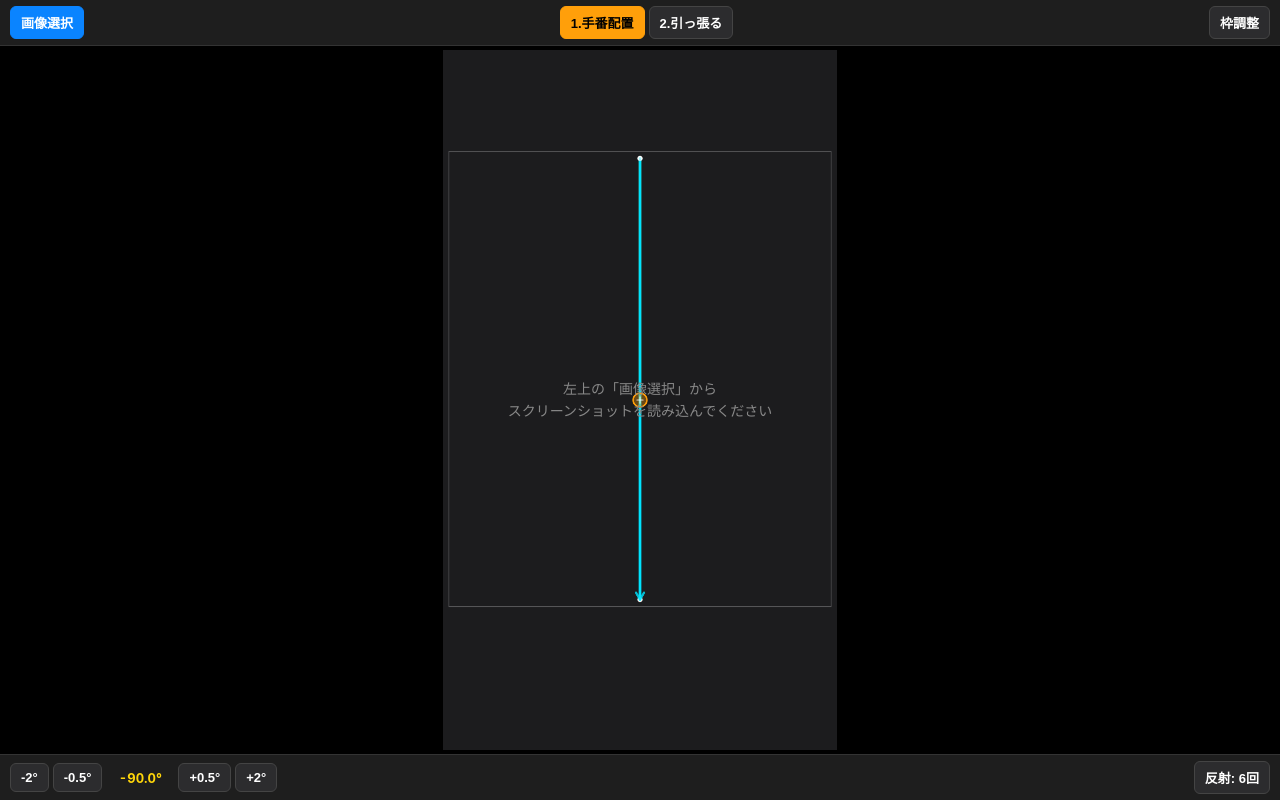
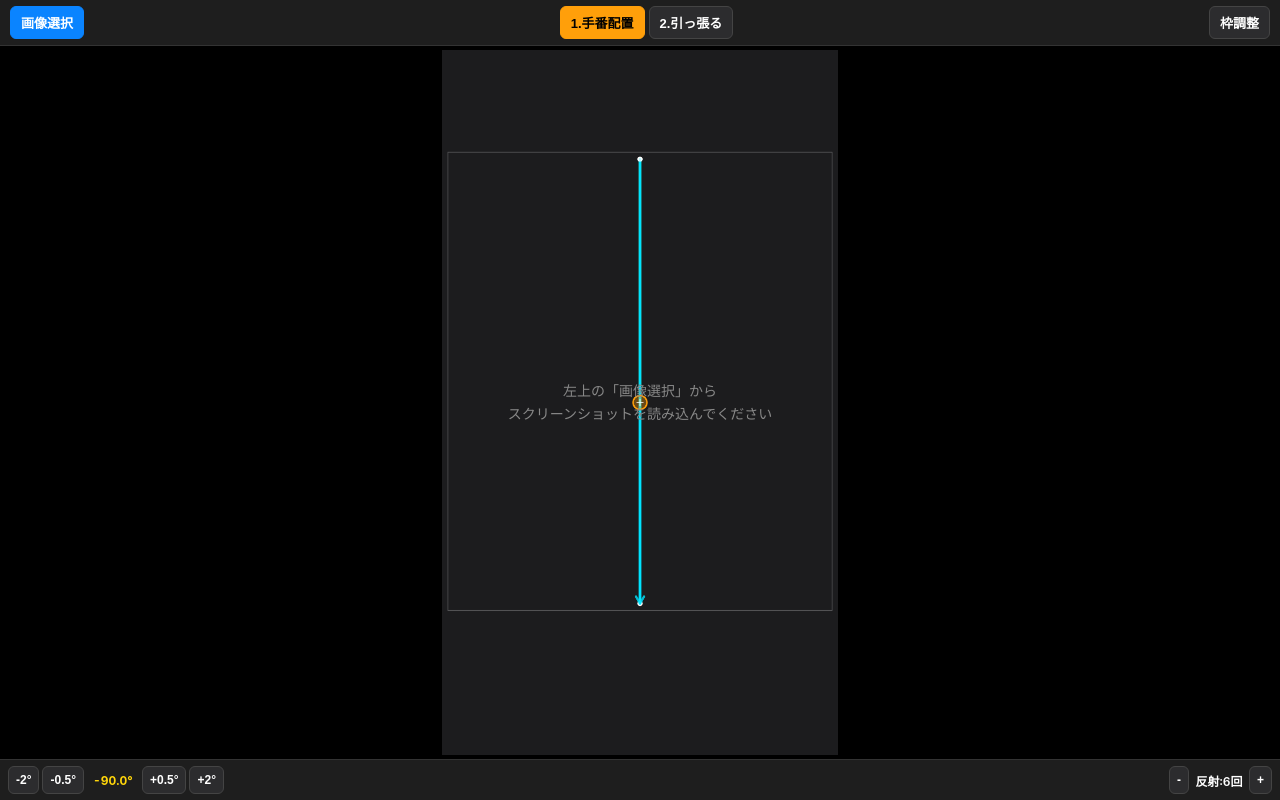
Before and after one commit to SakakiNull/sim-tool, a plain HTML site: page index.html in a window 1280 px wide. Drawn offline with Linux system fonts and the light colour scheme.

Commit message:
Update index.html

```diff
--- a/index.html
+++ b/index.html
@@ -58,6 +58,10 @@
     }
     .btn.mini {
       padding: 3px 8px;
+      font-size: 12px;
+    }
+    .btn.compact {
+      padding: 6px 7px;
       font-size: 12px;
     }
     input[type="file"] {
@@ -131,24 +135,32 @@
       display: flex;
       align-items: center;
       justify-content: space-between;
-      gap: 6px;
-      padding: 6px 10px;
+      gap: 4px;
+      padding: 6px 8px;
       background-color: #1e1e1e;
       border-top: 1px solid #333;
       flex-shrink: 0;
     }
     .angle-display {
-      font-size: 13px;
+      font-size: 12px;
       font-variant-numeric: tabular-nums;
-      min-width: 68px;
+      min-width: 52px;
       text-align: center;
       color: #ffd60a;
       font-weight: bold;
     }
-    .fine-controls {
+    .bounce-display {
+      font-size: 12px;
+      font-variant-numeric: tabular-nums;
+      min-width: 54px;
+      text-align: center;
+      color: #fff;
+      font-weight: 600;
+    }
+    .fine-controls, .bounce-controls {
       display: flex;
       align-items: center;
-      gap: 4px;
+      gap: 3px;
     }
   </style>
 </head>
@@ -224,13 +236,17 @@
   <!-- 下部微調整バー -->
   <div class="bottom-bar">
     <div class="fine-controls">
-      <button id="angleMinusLarge" class="btn">-2°</button>
-      <button id="angleMinus" class="btn">-0.5°</button>
+      <button id="angleMinusLarge" class="btn compact">-2°</button>
+      <button id="angleMinus" class="btn compact">-0.5°</button>
       <div id="angleText" class="angle-display">-90.0°</div>
-      <button id="anglePlus" class="btn">+0.5°</button>
-      <button id="anglePlusLarge" class="btn">+2°</button>
+      <button id="anglePlus" class="btn compact">+0.5°</button>
+      <button id="anglePlusLarge" class="btn compact">+2°</button>
     </div>
-    <button id="bounceBtn" class="btn">反射: 6回</button>
+    <div class="bounce-controls">
+      <button id="bounceMinus" class="btn compact">-</button>
+      <div id="bounceText" class="bounce-display">反射:6回</div>
+      <button id="bouncePlus" class="btn compact">+</button>
+    </div>
   </div>
 
   <script>
@@ -250,7 +266,6 @@
     let dragStart = null;
     let dragCurrent = null;
 
-    // モンストの壁判定に近づけた初期値
     const defaultConfig = {
       wallTop: 14.5,
       wallBottom: 79.5,
@@ -261,7 +276,6 @@
 
     const config = { ...defaultConfig };
 
-    // 新しい保存キーを使用して古い設定の上書きを防ぐ
     const STORAGE_KEY = 'sim_wall_config_v2';
     const savedConfig = localStorage.getItem(STORAGE_KEY);
     if (savedConfig) {
@@ -366,14 +380,15 @@
     document.getElementById('anglePlus').addEventListener('click', () => updateAngle(angleDeg + 0.5));
     document.getElementById('anglePlusLarge').addEventListener('click', () => updateAngle(angleDeg + 2.0));
 
-    const bounceBtn = document.getElementById('bounceBtn');
-    const bounceOptions = [3, 6, 10, 15];
-    bounceBtn.addEventListener('click', () => {
-      const nextIdx = (bounceOptions.indexOf(maxBounces) + 1) % bounceOptions.length;
-      maxBounces = bounceOptions[nextIdx];
-      bounceBtn.textContent = `反射: ${maxBounces}回`;
+    // 反射回数の自由調整（3〜15回）
+    const bounceText = document.getElementById('bounceText');
+    function updateBounces(newCount) {
+      maxBounces = Math.max(3, Math.min(15, newCount));
+      bounceText.textContent = `反射:${maxBounces}回`;
       draw();
-    });
+    }
+    document.getElementById('bounceMinus').addEventListener('click', () => updateBounces(maxBounces - 1));
+    document.getElementById('bouncePlus').addEventListener('click', () => updateBounces(maxBounces + 1));
 
     function getCanvasCoords(e) {
       const rect = canvas.getBoundingClientRect();
@@ -446,9 +461,7 @@
       isDragging = false;
       canvas.releasePointerCapture(e.pointerId);
 
-      if (mode === 'place') {
-        setMode('aim');
-      }
+      // 手番配置後もモードは自動切り替えしない
       dragStart = null;
       dragCurrent = null;
       draw();
@@ -511,12 +524,10 @@
 
       const isSettingsOpen = settingsPanel.classList.contains('open');
       if (isSettingsOpen) {
-        // 赤線：壁そのものの境界
         ctx.strokeStyle = 'rgba(255, 69, 58, 0.9)';
         ctx.lineWidth = Math.max(2.5, canvas.width * 0.0035);
         ctx.strokeRect(wLeft, wTop, wRight - wLeft, wBottom - wTop);
 
-        // 緑点線：実際にボールの中心（白丸）が折り返す有効境界線
         ctx.save();
         ctx.setLineDash([6, 6]);
         ctx.strokeStyle = 'rgba(50, 215, 75, 0.95)';
@@ -535,7 +546,7 @@
       for (let i = 0; i < points.length - 1; i++) {
         const p1 = points[i];
         const p2 = points[i + 1];
-        const alpha = Math.max(0.25, 1 - i * 0.08);
+        const alpha = Math.max(0.25, 1 - i * 0.055);
 
         ctx.beginPath();
         ctx.moveTo(p1.x, p1.y);
```
